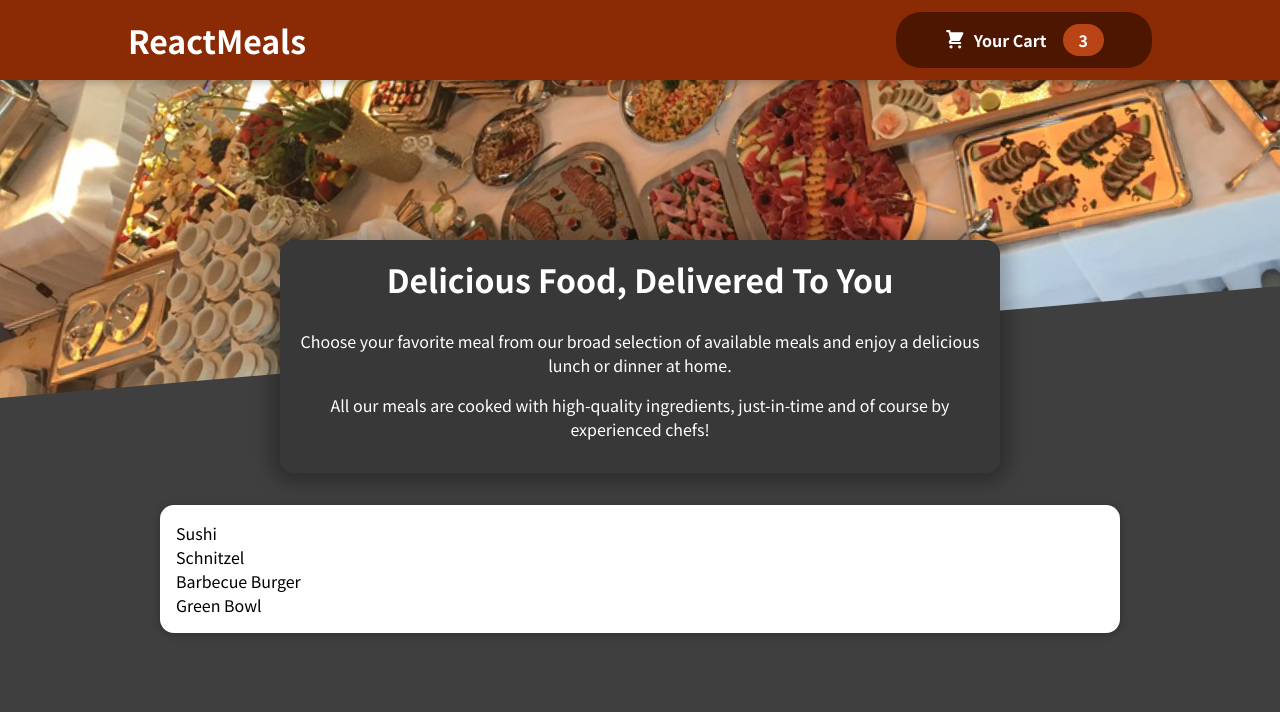
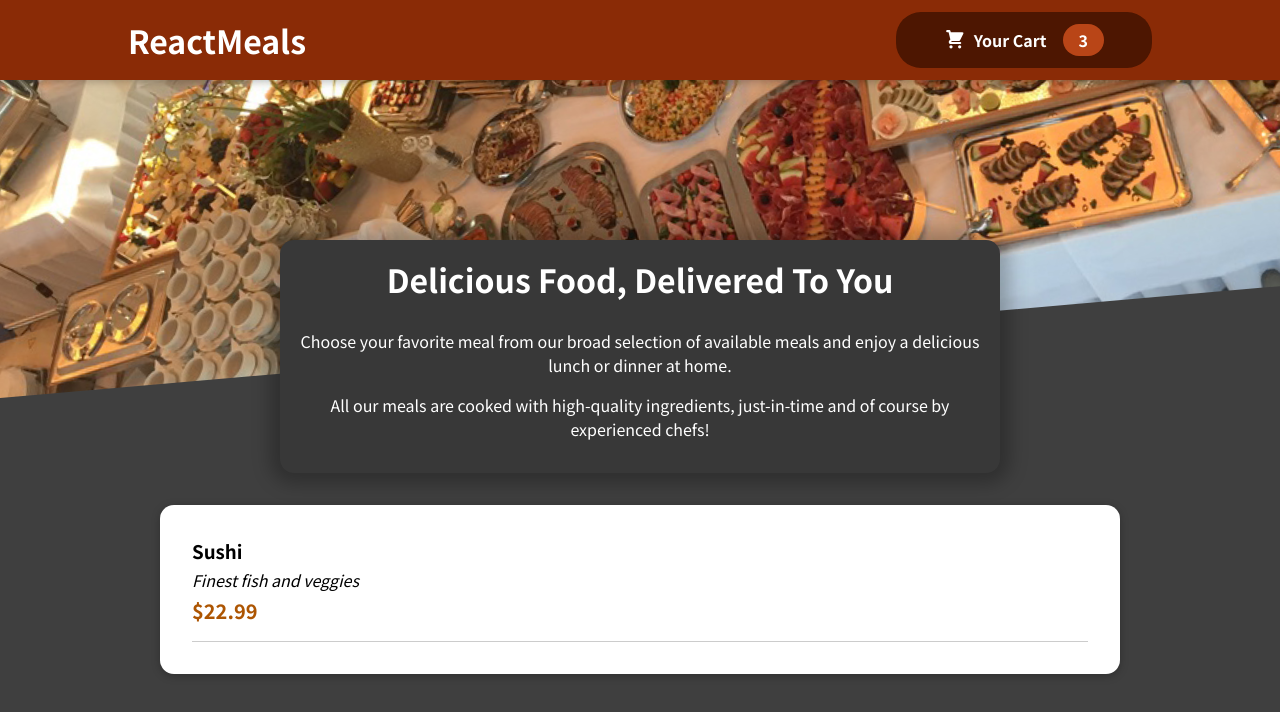
Before and after one commit to basiltt/react-food-order-app-3, a React (Create React App) app: page / in a window 1280 px wide. Shown: the top 712 px of the page. Built offline with nearby package versions, Linux system fonts and the light colour scheme.

Commit message:
Add MealItem component with dummy static value
Add new files MealItem.js and MealItem.module.css and modify AvailableMeals.js

```diff
--- a/src/components/Meals/AvailableMeals.js
+++ b/src/components/Meals/AvailableMeals.js
@@ -1,6 +1,7 @@
 import React from 'react';
 import Card from "../UI/Card";
 import styles from './AvailableMeals.module.css';
+import MealItem from "./MealItem/MealItem";
 
 const DUMMY_MEALS = [
     {
@@ -31,7 +32,8 @@
 
 
 function AvailableMeals(props) {
-    const mealList = DUMMY_MEALS.map((meal) => <li>{meal.name}</li>)
+    // const mealList = DUMMY_MEALS.map((meal) => <li>{meal.name}</li>)
+    const mealList = <MealItem />
     return (
         <section className={styles.meals}>
             <Card>
--- /dev/null
+++ b/src/components/Meals/MealItem/MealItem.js
@@ -0,0 +1,19 @@
+import React from 'react';
+import styles from './MealItem.module.css';
+
+function MealItem(props) {
+    return (
+        <li className={styles.meal}>
+            <div>
+                <h3>Sushi</h3>
+                <div className={styles.description}>Finest fish and veggies</div>
+                <div className={styles.price}>$22.99</div>
+            </div>
+            <div>
+
+            </div>
+        </li>
+    );
+}
+
+export default MealItem;
--- /dev/null
+++ b/src/components/Meals/MealItem/MealItem.module.css
@@ -0,0 +1,22 @@
+.meal {
+    display: flex;
+    justify-content: space-between;
+    margin: 1rem;
+    padding-bottom: 1rem;
+    border-bottom: 1px solid #ccc;
+}
+
+.meal h3 {
+    margin: 0 0 0.25rem 0;
+}
+
+.description {
+    font-style: italic;
+}
+
+.price {
+    margin-top: 0.25rem;
+    font-weight: bold;
+    color: #ad5502;
+    font-size: 1.25rem;
+}
```
